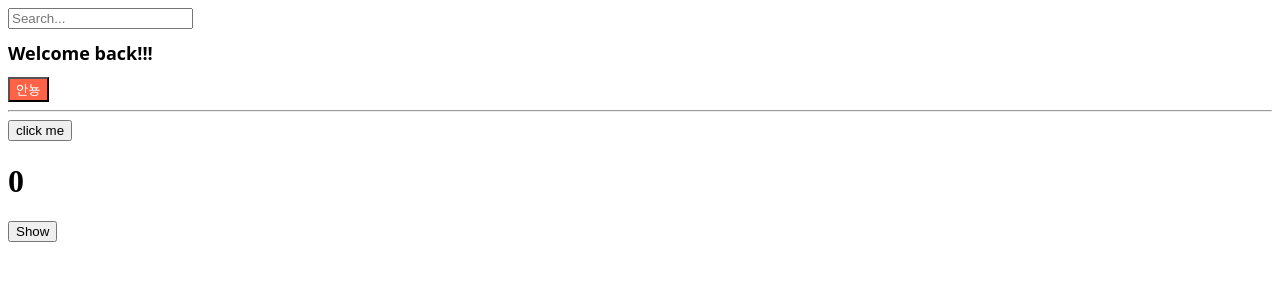
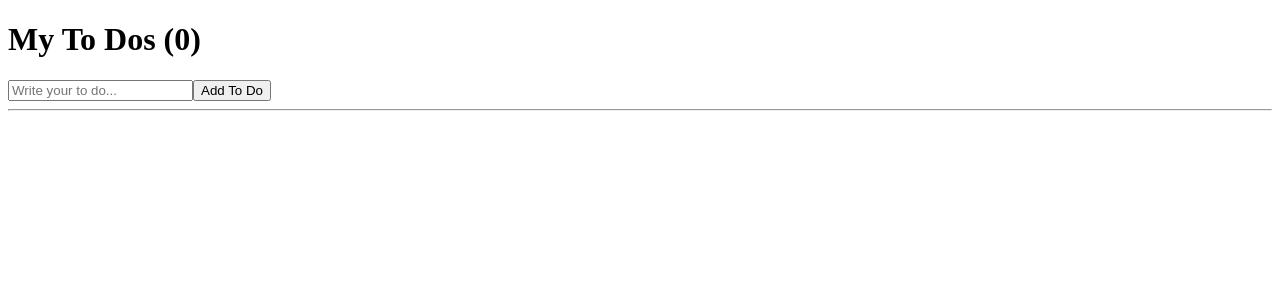
Before and after one commit to niyamallo/React_Basis, a React (Create React App) app in the folder my_app/: page / in a window 1280 px wide. Shown: the top 300 px of the page. Built offline with nearby package versions, Linux system fonts and the light colour scheme.

Commit message:
20230720 ToDoList

```diff
--- /dev/null
+++ b/my_app/src/App3.js
@@ -0,0 +1,38 @@
+import { useState, useEffect } from "react";
+
+function App3 () {
+    const [toDo, setToDo] = useState("");
+    const [toDos, setToDos] = useState([]);
+    const onChange = (event) => setToDo(event.target.value);
+    const onSubmit = (event) => {
+        event.preventDefault();
+        if (toDo === "") {
+            return; // 비어있으면 함수가 작동되지 않도록.
+        }
+        setToDos(currentArray => [toDo, ...currentArray]);
+        setToDo("");
+        // ...를 붙이면 array에서 element들이 빠져나옴.
+        // ...를 붙이지 않는다면 toDo와 기존의 Array가 들어있는 이중의 Array가 만들어질 것
+    };
+
+    return (
+        <div>
+            <h1>My To Dos ({toDos.length})</h1>
+            <form onSubmit={onSubmit}>
+                <input
+                    onChange={onChange}
+                    value={toDo}
+                    type="Text"
+                    placeholder="Write your to do..."
+                />
+                <button>
+                    Add To Do
+                </button>
+            </form>
+            <hr />
+            {toDos.map((item, index) => <li key={index}>{item}</li>)}
+        </div>
+    );
+}
+
+export default App3;
--- a/my_app/src/index.js
+++ b/my_app/src/index.js
@@ -1,7 +1,8 @@
 import React from 'react';
 import ReactDOM from 'react-dom/client';
-import App from './App';
-import App2 from './App2';
+// import App from './App';
+// import App2 from './App2';
+import App3 from './App3';
 
 
 const root = ReactDOM.createRoot(document.getElementById('root'));
@@ -9,7 +10,8 @@ root.render(
     // 컴포넌트가 여러 엘리먼트를 return 할때 jsx규칙상 하나의 태그로 묶어서 return 해줘야 한다.
     // 이때 fragment를 사용하면 dom에 별도의 노드를 추가하지 않고 여러자식을 그룹화 할 수 있다.
     <React.Fragment>
-        <App />
-        <App2 />
+        {/* <App />
+        <App2 /> */}
+        <App3 />
     </React.Fragment>
 );
```
